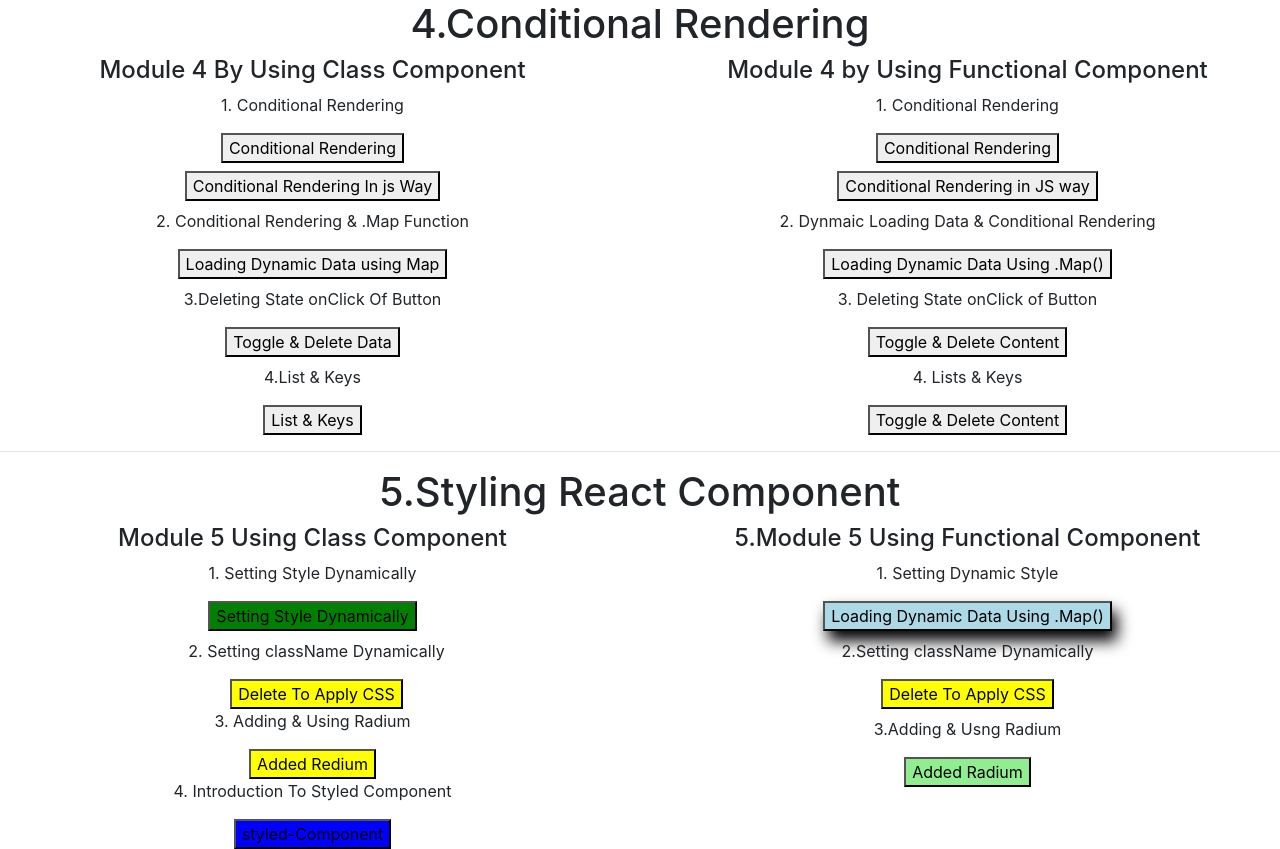
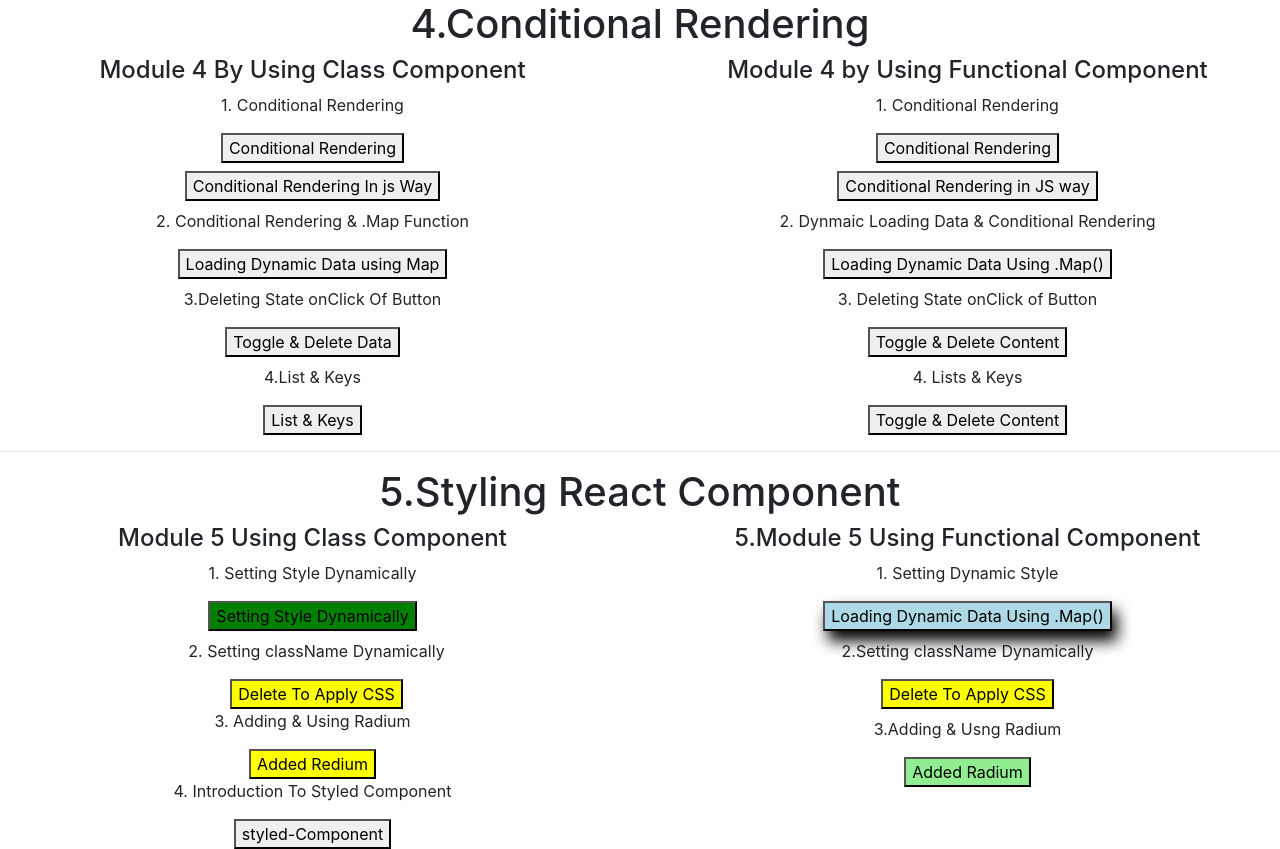
Before and after one commit to HusnainK721/my-first-app, a React (Create React App) app: page / in a window 1280 px wide. Built offline with nearby package versions, Linux system fonts and the light colour scheme.

Commit message:
working with styled component

```diff
--- a/src/Component/Module-5-StylingReactCompAndElement/StylingReactInClass/D-IntroductionToStyledComponent/IntroductionToStyledComponentParentC.jsx
+++ b/src/Component/Module-5-StylingReactCompAndElement/StylingReactInClass/D-IntroductionToStyledComponent/IntroductionToStyledComponentParentC.jsx
@@ -1,6 +1,13 @@
 import React, { Component } from "react";
 import IntroductionToStyledComponentChildC from "./IntroductionToStyledComponentChildC";
 import styled from "styled-components";
+
+const StyledButton = styled.button`
+background-color: blue;
+"&:hover": {
+  background-color: lightgreen;
+  color: red;
+`;
 class IntroductionToStyledComponentParentC extends Component {
   state = {
     person: [
@@ -34,13 +41,13 @@ class IntroductionToStyledComponentParentC extends Component {
   };
   render() {
     //   by default css of button
-    const buttonStyle = {
-      backgroundColor: "blue",
-      "&:hover": {
-        backgroundColor: "lightgreen",
-        color: "red",
-      },
-    };
+    // const buttonStyle = {
+    //   backgroundColor: "blue",
+    //   "&:hover": {
+    //     backgroundColor: "lightgreen",
+    //     color: "red",
+    //   },
+    // };
 
     let displayPersonData = null;
     if (this.state.showPerson) {
@@ -61,11 +68,11 @@ class IntroductionToStyledComponentParentC extends Component {
         </div>
       );
       //   onClick css of button
-      buttonStyle.backgroundColor = "pink";
-      buttonStyle[":hover"] = {
-        backgroundColor: "black",
-        color: "yellow",
-      };
+      //   buttonStyle.backgroundColor = "pink";
+      //   buttonStyle[":hover"] = {
+      //     backgroundColor: "black",
+      //     color: "yellow",
+      //   };
     }
 
     // let classes = ["para-weight", "red"].join(" ");// default:-  dynamic applying css
@@ -81,9 +88,7 @@ class IntroductionToStyledComponentParentC extends Component {
     return (
       <div>
         <p> 4. Introduction To Styled Component</p>
-        <button onClick={this.toggleNameHandler} style={buttonStyle}>
-          styled-Component
-        </button>
+        <button onClick={this.toggleNameHandler}>styled-Component</button>
         {displayPersonData}
       </div>
     );
```
Also changed, not shown: 1 other file (tests, documents, lock files or other folders).
